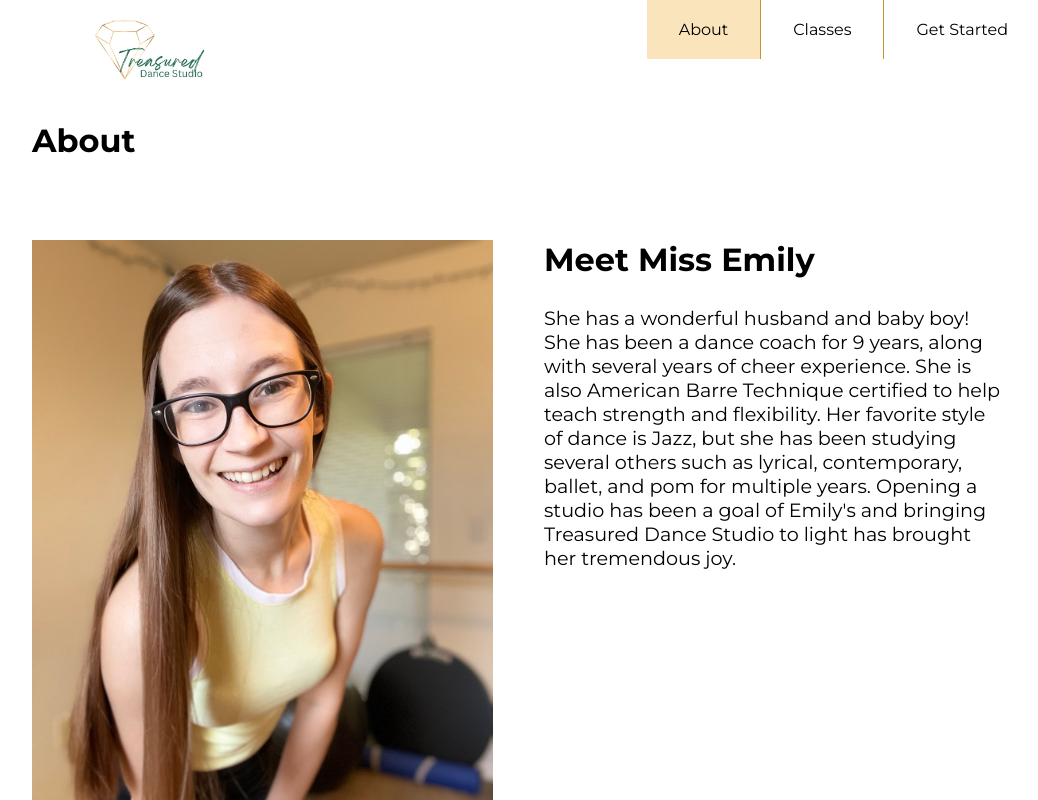
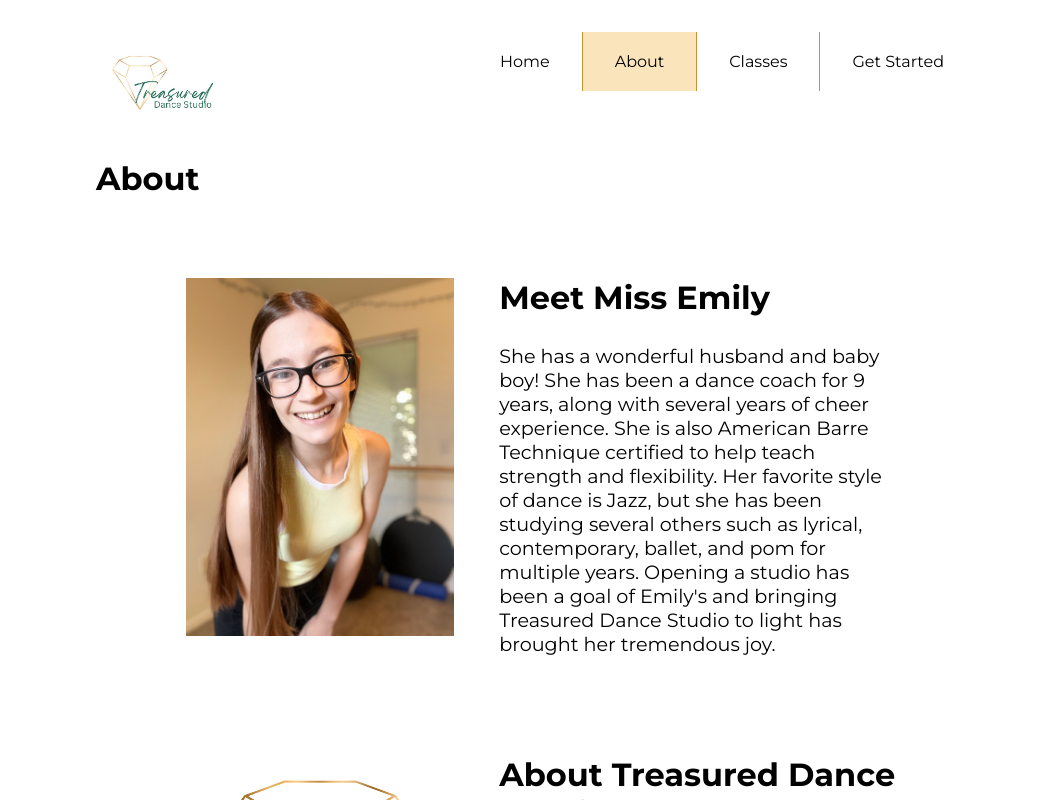
Before and after one commit to joshmcmullin/treasuredDanceStudio, a React (Create React App) app: page /about in a window 1280 px wide. Shown: the top 800 px of the page, without its empty margins (96-1134 px from the left). Built offline with nearby package versions, Linux system fonts and the light colour scheme.

Commit message:
Add responsive design for phones, laptops, desktops, tablets. Update logo. Make slight changes to margins. Commit as backup prior to first host.

```diff
--- a/src/app.css
+++ b/src/app.css
@@ -2,3 +2,20 @@
     width: 80%;
     margin: auto;
 }
+
+
+@media screen and (min-width: 1200px) {
+
+    .outer-container {
+        width: 70%;
+    }
+
+}
+
+@media screen and (min-width: 1550px) {
+
+    .outer-container {
+        width: 60%;
+    }
+
+}
--- a/src/components/Navbar.jsx
+++ b/src/components/Navbar.jsx
@@ -1,19 +1,39 @@
-import React, {useState} from 'react';
+import React, {useState, useEffect, useRef} from 'react';
 import {Link} from 'react-router-dom';
 import CustomLink from './CustomLink';
 import SiteLogo from '../images/logoFullShot.jpg';
-import AdjSiteLogo from '../images/croppedLogoFullShot.jpg';
+import LongLogo from '../images/logoLong.png';
 import HamburgerIcon from '../images/hamburgerIcon.png';
 
 function Navbar() {
 
   const [isNavExpanded, setIsNavExpanded] = useState(false);
+  const navbarRef = useRef(null);
+
+  function closeNav() {
+    setIsNavExpanded(false);
+  }
+
+  useEffect(() => {
+    const handleOutsideClick = (event) => {
+      if (navbarRef.current && !navbarRef.current.contains(event.target)) {
+        closeNav();
+      }
+    };
+
+    document.addEventListener('click', handleOutsideClick);
+
+    return () => {
+      document.removeEventListener('click', handleOutsideClick);
+    }
+  }, []);
 
   return (
-    <nav className='nav'>
-      <Link to='/' className='site-title'>
+    <nav className='nav' ref={navbarRef}>
+      {/* <Link to='/' className='site-title'> */}
         <img className='site-logo' src={SiteLogo} alt='Treasured Dance Logo'/>
-      </Link>
+        <img className='site-logo-long' src={LongLogo} alt='Treasured Dance Logo' />
+      {/* </Link> */}
       <button className='hamburger' onClick={() => {
         setIsNavExpanded(!isNavExpanded);
       }}>
@@ -21,9 +41,10 @@ function Navbar() {
       </button>
       <div className={isNavExpanded ? 'navigation-menu expanded' : 'navigation-menu'}>
         <ul>
-          <CustomLink to='/about'>About</CustomLink>
-          <CustomLink to='/classes'>Classes</CustomLink>
-          <CustomLink to='/get-started'>Get Started</CustomLink>
+          <CustomLink to='/' onClick={closeNav}>Home</CustomLink>
+          <CustomLink to='/about' onClick={closeNav}>About</CustomLink>
+          <CustomLink to='/classes' onClick={closeNav}>Classes</CustomLink>
+          <CustomLink to='/get-started' onClick={closeNav}>Get Started</CustomLink>
         </ul>
       </div>
     </nav>
--- a/src/pages/home.jsx
+++ b/src/pages/home.jsx
@@ -11,6 +11,7 @@ import '../styles.css'
 function Home() {
   return (
     <div>
+      <h1 className='home-welcome-text'>Welcome to Treasured Dance Studio!</h1>
       <div className='home-studio-img-div'>
         <img className='home-studio-img'src={StudioFullImg} alt='The studio'></img>
       </div>
--- a/src/styles.css
+++ b/src/styles.css
@@ -18,8 +18,9 @@ body {
     justify-content: space-between;
     align-items: stretch;
     position: relative;
-    gap: 2rem;
     padding: 0 1rem;
+    margin-bottom: 3rem;
+    margin-top: 2rem;
 }
 
 .nav ul {
@@ -35,7 +36,6 @@ body {
     height: 100%;
     display: flex;
     align-items: center;
-    padding: 0.25rem;
     padding: 1.25rem 2rem;
 }
 
@@ -92,7 +92,24 @@ body {
 }
 
 .site-logo {
-    width: 150px;
+    width: 125px;
+}
+
+.site-logo-long {
+    width: 300px;
+    display: none;
+}
+
+@media screen and (min-width: 1500px) {
+
+    .site-logo {
+        display: none;
+    }
+
+    .site-logo-long {
+        display: inherit;
+    }
+
 }
 
 @media screen and (max-width: 768px) {
@@ -118,12 +135,22 @@ body {
         background-color: white;
     }
 
+    .nav a {
+        color: inherit;
+        text-decoration: none;
+        height: 100%;
+        width: 100%;
+        display: flex;
+        align-items: center;
+        padding: 1.25rem 2rem;
+    }
+
     .nav-link {
         border: 1px solid #CA9031;
         border-bottom: none;
         color: black;
         width: 100%;
-        padding: 1.5rem 0;
+        padding: 0;
     }
 
     .nav-link:last-child {
@@ -143,6 +170,12 @@ body {
 }
 
 /**************** HOME ****************/
+
+.home-welcome-text {
+    text-align: center;
+    margin-top: 3rem;
+    margin-bottom: 3rem;
+}
 
 .home-studio-img-div {
     display: flex;
@@ -317,6 +350,48 @@ body {
     font-size: 1.2rem;
 }
 
+@media screen and (max-width: 768px) {
+
+    .about-sub-div {
+        flex-direction: column;
+        align-items: center;
+        justify-content: center;
+    }
+
+    .about-img-div {
+        width: 80%;
+        margin-bottom: 2rem;
+    }
+
+    .about-text-div {
+        width: 80%;
+    }
+
+}
+
+@media screen and (min-width: 1100px) {
+
+    .about-sub-div {
+        justify-content: center;
+    }
+
+    .about-img-div {
+        width: 30%;
+    }
+}
+
+@media screen and (min-width: 1200px) {
+
+    .about-sub-div {
+        justify-content: center;
+    }
+
+    .about-img-div {
+        width: 30%;
+    }
+
+}
+
 /**************** CLASSES ****************/
 
 .class-calendar {
@@ -376,6 +451,48 @@ body {
     color: #1B6B53;
 }
 
+@media screen and (max-width: 768px) {
+
+    .class-card-sub-div {
+        flex-direction: column;
+        align-items: center;
+        justify-content: center;
+    }
+
+    .class-card-img-div {
+        width: 80%;
+        margin-bottom: 2rem;
+    }
+
+    .class-card-text-div {
+        width: 80%;
+    }
+
+}
+
+@media screen and (min-width: 1100px) {
+
+    .class-card-sub-div {
+        justify-content: center;
+    }
+
+    .class-card-img-div {
+        width: 30%;
+    }
+}
+
+@media screen and (min-width: 1200px) {
+
+    .class-card-sub-div {
+        justify-content: center;
+    }
+
+    .class-card-img-div {
+        width: 30%;
+    }
+
+}
+
 /**************** GET STARTED ****************/
 
 .get-started-contact-div {
@@ -386,6 +503,7 @@ body {
     padding: 2rem;
     width: 60%;
     margin: 0 auto;
+    margin-top: 2rem;
 }
 
 .get-started-contact-div input:not(:last-child) {
@@ -444,3 +562,11 @@ body {
     margin-top: 2rem;
     margin-bottom: 2rem;
 }
+
+@media screen and (max-width: 768px) {
+
+    .get-started-contact-div {
+        width: 100%;
+    }
+
+}
```
Also changed, not shown: src/images/logoFullShot.jpg, src/images/logoLong.png (added).
